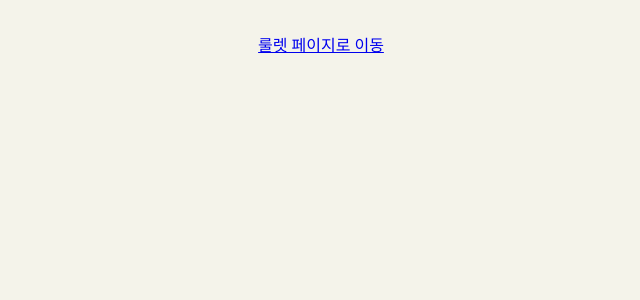
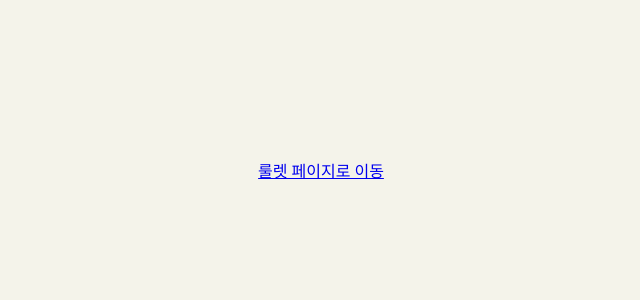
Before and after one commit to Yoonyesol/roulette, a Next.js app: page / in a window 1280 px wide. Shown: the top 300 px of the page, without its empty margins (319-959 px from the left). Built offline with nearby package versions, Linux system fonts and the light colour scheme.

Commit message:
✨ feat: 페이지별 타이틀 적용

```diff
--- a/pages/index.js
+++ b/pages/index.js
@@ -1,13 +1,16 @@
 import Head from "next/head";
 import Link from "next/link";
+import style from "@/styles/Home.module.css";
 
 const Home = () => {
   return (
     <div>
-      <Head></Head>
-      <div>
+      <Head>
+        <title>timeqlife</title>
+      </Head>
+      <main className={style.main}>
         <Link href={`/roulette`}>룰렛 페이지로 이동</Link>
-      </div>
+      </main>
     </div>
   );
 };
--- a/pages/roulette/index.js
+++ b/pages/roulette/index.js
@@ -7,6 +7,7 @@ const Roulette = () => {
   return (
     <div>
       <Head>
+        <title>심플 룰렛</title>
         <link rel="icon" type="image" href="/favicon.ico" />
         <meta property="og:title" content="심플 룰렛" />
         <meta
--- a/styles/Home.module.css
+++ b/styles/Home.module.css
@@ -0,0 +1,6 @@
+.main {
+  display: flex;
+  align-items: center;
+  justify-content: center;
+  margin: 100% 0;
+}
```
